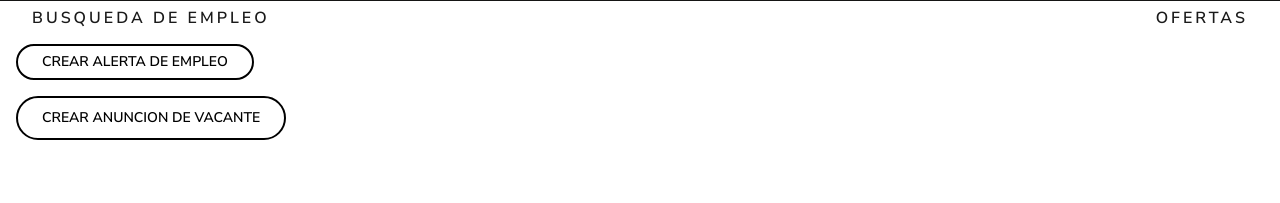
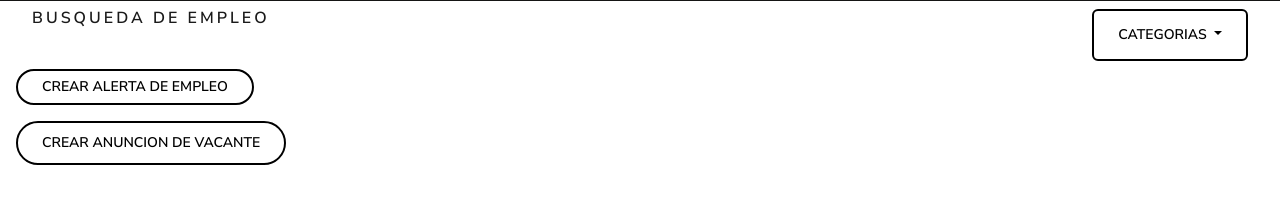
Before and after one commit to maximilianotraghetti/DevSeekers, a plain HTML site: page home.html in a window 1280 px wide. Shown: the part 95-298 px from the top of the page. Drawn offline with nearby package versions, Linux system fonts and the light colour scheme.

Commit message:
se agrego botones

```diff
--- a/assets/styles/styleHome.css
+++ b/assets/styles/styleHome.css
@@ -2,10 +2,6 @@
     background-color: white;
     color: black;
     border: 2px solid black;
-}
-
-#busqueda {
-    background-color: ;
 }
 
 .botonBusqueda {
--- a/home.html
+++ b/home.html
@@ -50,20 +50,29 @@
         <section class="container-fluid p-2">
             <div class="d-flex px-4 ">
                 <h5 class="col-3 text-start">Busqueda de empleo</h5>
-                <h5 class="col-9 text-end">Ofertas</h5>
+                <div class="dropdown col-9 text-end">
+                    <button class="btn btn-secondary dropdown-toggle" type="button" data-bs-toggle="dropdown"
+                        aria-expanded="false">
+                        Categorias
+                    </button>
+                    <ul class="dropdown-menu text-center">
+                        <li><a class="dropdown-item" href="#">Remoto</a></li>
+                        <li><a class="dropdown-item" href="#">Hibrido</a></li>
+                        <li><a class="dropdown-item" href="#">Presencial</a></li>
+                    </ul>
+                </div>
             </div>
             <div class="row-grap">
-                <div class="col-md-4 p-2">
+                <div class="col-md-3 p-2">
                     <button type="button" class="btn btn-outline-success rounded-5 p-1 px-4">Crear alerta de
                         empleo</button>
                 </div>
-                <div class="col-md-4 p-2 text-start">
+                <div class="col-md-3 p-2 text-start">
                     <button type="button" class="btn btn-outline-success rounded-5 p-2 px-4">Crear anuncion de
                         vacante</button>
 
                 </div>
             </div>
-
         </section>
     </main>
 
```
